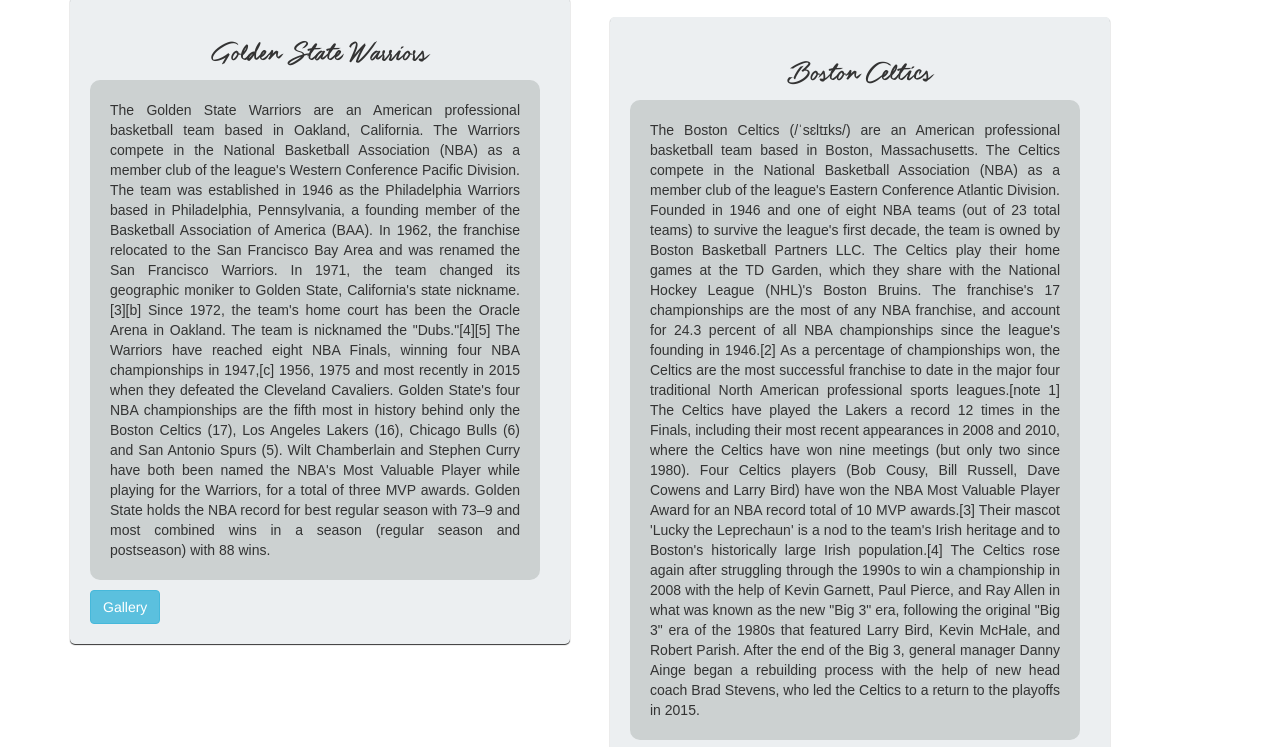
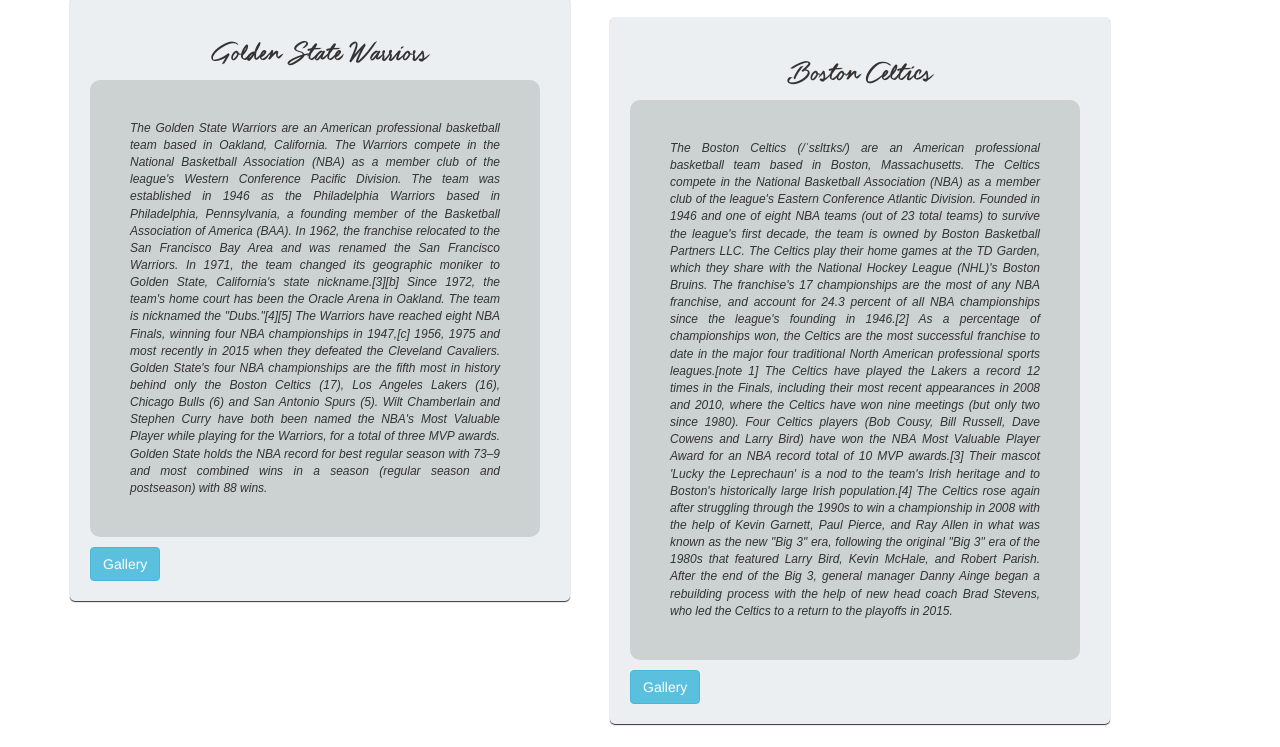
Before and after one commit to ladyjordan/sassy-recommender, a plain HTML site: page dist/index.html in a window 1280 px wide. Shown: the part 1608-2355 px from the top of the page. Drawn offline with nearby package versions, Linux system fonts and the light colour scheme.

Commit message:
update from the worspace

```diff
--- a/dist/index.html
+++ b/dist/index.html
@@ -23,11 +23,12 @@
 	}
 	p{
 		background-color:#CCD1D1;
-		padding: 20px;
+		padding: 40px;
 		width: 450px;
 		border-radius: 10px;
 		font-family: sans-serif;
-		font-weight: ;
+		font-style:italic;
+		font-size: 12px;
 		text-align: justify;
 	}
 	p:hover{
```
